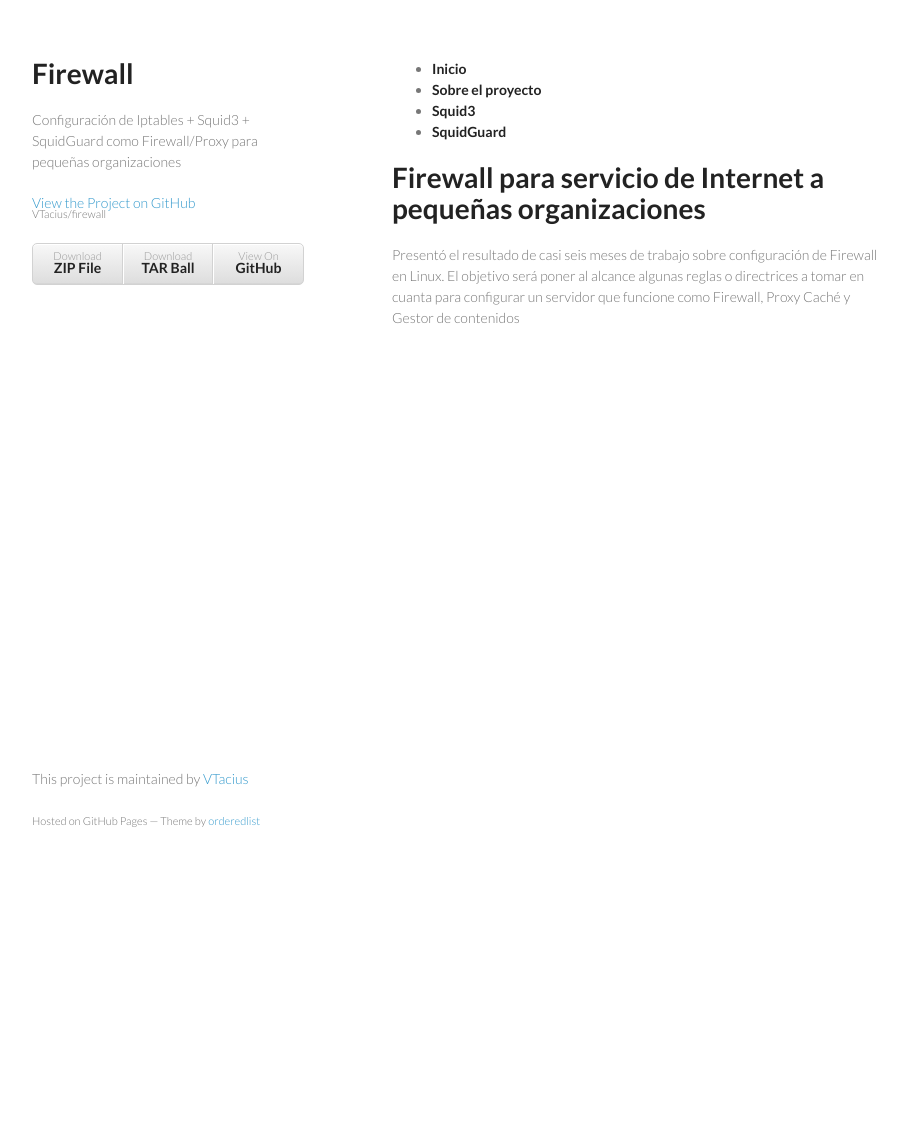
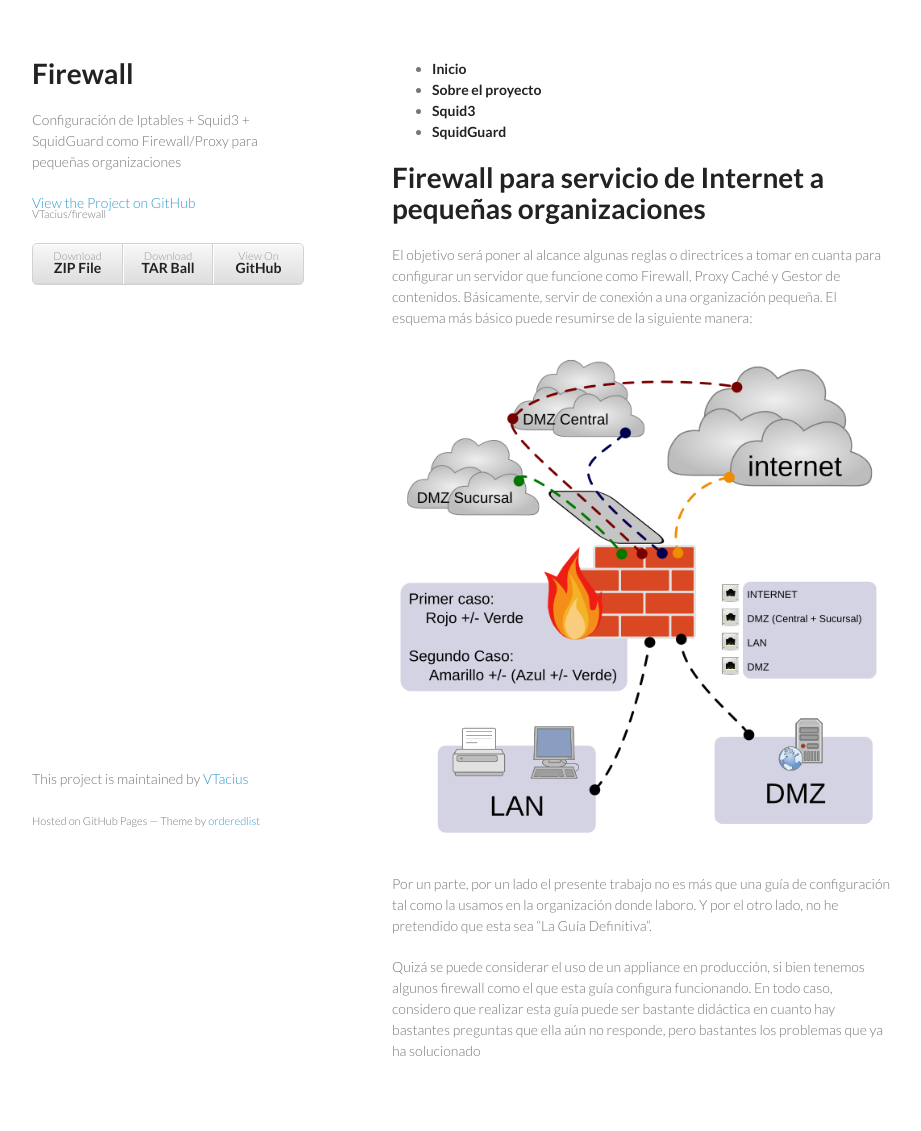
Before and after one commit to VTacius/firewall, a Jekyll site: the page built from index.md, in a window 1280 px wide. Shown: the whole page, without its empty margins (178-1099 px from the left). Built offline with Jekyll 4.4.1, drawn with Linux system fonts in a browser that asks for light colours; before the commit the page ends 900 px from its top, so only the background shows below that.

Commit message:
Empezando seriamente a publicar la guía. Tan seriamente que haste le hice una imagen

```diff
--- a/index.md
+++ b/index.md
@@ -3,5 +3,12 @@ layout: base
 ---
 
 #Firewall para servicio de Internet a pequeñas organizaciones
-Presentó el resultado de casi seis meses de trabajo sobre configuración de Firewall en Linux.
-El objetivo será poner al alcance algunas reglas o directrices a tomar en cuanta para configurar un servidor que funcione como Firewall, Proxy Caché y Gestor de contenidos
+
+El objetivo será poner al alcance algunas reglas o directrices a tomar en cuanta para configurar un servidor que funcione como Firewall, Proxy Caché y Gestor de contenidos.
+Básicamente, servir de conexión a una organización pequeña. El esquema más básico puede resumirse de la siguiente manera:
+
+![Diagrama de Red de lo que se quiere configurar](/firewall/images/Diagrama_de_Red.png)
+
+Por un parte, por un lado el presente trabajo no es más que una guía de configuración tal como la usamos en la organización donde laboro. Y por el otro lado, no he pretendido que esta sea "La Guía Definitiva".
+
+Quizá se puede considerar el uso de un appliance en producción, si bien tenemos algunos firewall como el que esta guía configura funcionando. En todo caso, considero que realizar esta guía puede ser bastante didáctica en cuanto hay bastantes preguntas que ella aún no responde, pero bastantes los problemas que ya ha solucionado
```
Also changed, not shown: squid3/index.md (added, +19 -0 lines), squidguard/index.md (added, +19 -0 lines), images/Diagrama_de_Red.png (added), 1 other file.
